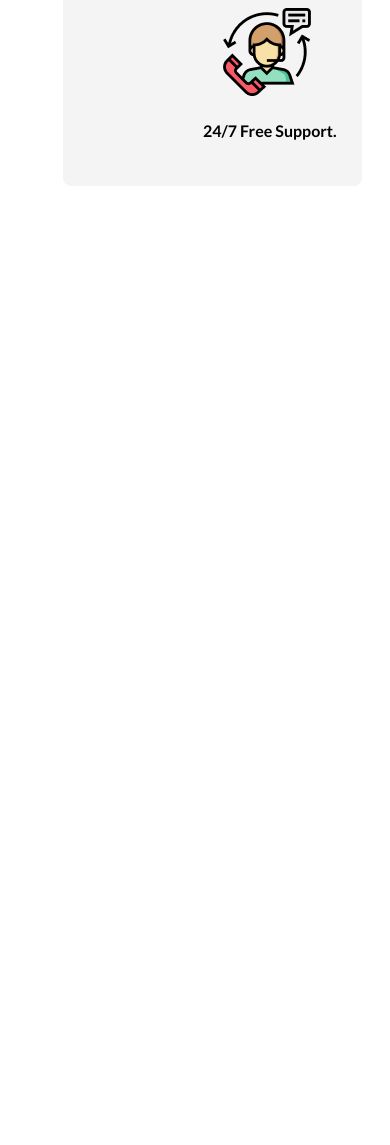
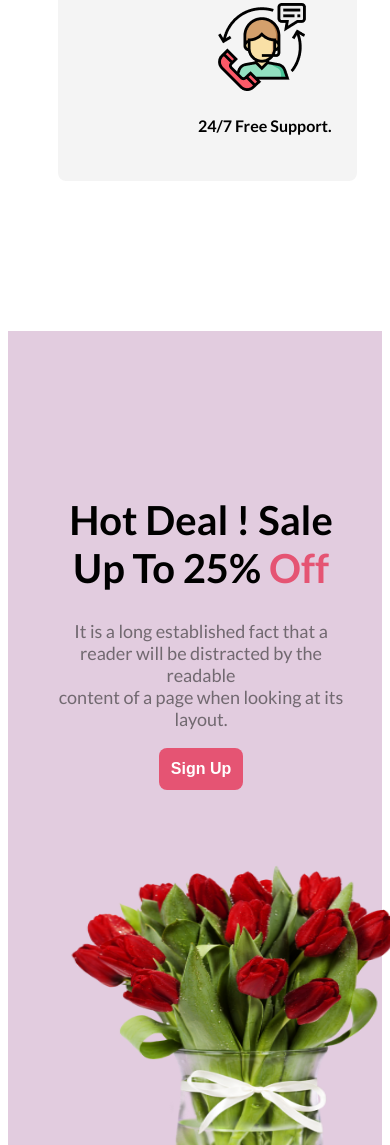
Before and after one commit to nusratmomita/Rosie-s-Flower-Shop, a plain HTML site: page index.html in a window 390 px wide. Shown: the part 4090-5235 px from the top of the page. Before the commit the page ends 4331 px from the top, so only its background shows below. Drawn offline with Linux system fonts and the light colour scheme.

Commit message:
Sale section done

```diff
--- a/index.html
+++ b/index.html
@@ -58,6 +58,20 @@
                 <h4 class="service-text">24/7 Free Support.</h4>
             </div>
         </section>
+
+        <!-- Sale section -->
+        <section class="sale">
+            <!-- text side -->
+            <div class="sale-text">
+                <h3 class="sale-tittle">Hot Deal ! Sale Up To 25% <span>Off</span></h3>
+                <p class="sale-desp">It is a long established fact that a reader will be distracted by the readable <br> content of a page when looking at its layout.</p>
+                <button class="shop-btn">Sign Up</button>
+            </div>
+            <!-- image side -->
+            <div>
+                <img src="Flower Asset/pngwing 8.png" alt="">
+            </div>
+        </section>
     </main>
 
     <footer>
--- a/styles/style.css
+++ b/styles/style.css
@@ -105,7 +105,6 @@
     padding-top: 20px;
 }
 
-
 .Flower4{
     background-color: rgba(71, 125, 17, 0.15);
     height: 450px;
@@ -138,9 +137,39 @@
     margin-left: 40px;
 }
 
+/* Sale Section */
+.sale{
+    margin-top: 150px;
+    display: flex;
+    gap: 240px;
+    background-color: #e2ccdf;
+    padding: 30px;
+}
 
+.sale img{
+    width: 350px;
+    height: 350px;
+}
 
+.sale-text{
+    text-align: center;
+    margin-top: 95px;
+    padding-left: 120px;
+}
+span{
+    color: #E55473;
+}
+.sale-tittle{
+    font-size: 2.5rem;
+    font-weight: bold;
+}
 
+.sale-desp{
+    color: rgba(39, 39, 39, 0.6);
+    font-weight: normal;
+    font-size: 1.125rem;
+    margin-top: -12px;
+}
 
 
 
@@ -156,7 +185,6 @@
         display: flex;
         flex-direction: column-reverse;
     }
-
     .header-img{
         width: 350px;
         height: 500px;
@@ -166,14 +194,25 @@
         display: grid;
         grid-template-columns: repeat(1,1fr);
         gap: 100px;
-        margin: 55px;
+        margin: 50px;
     }
 
     .service{
         display: grid;
         grid-template-columns: repeat(1,1fr);
         width: 80%;
-        margin: 55px;
+        margin: 50px;
     }
 
+    .sale{
+        display: flex;
+        flex-direction: column;
+        gap: 70px;
+    }
+    .sale-text{
+        padding-left: 12px;
+    }
+    .sale img{
+        margin-left: 28px;
+    }
 }
```
